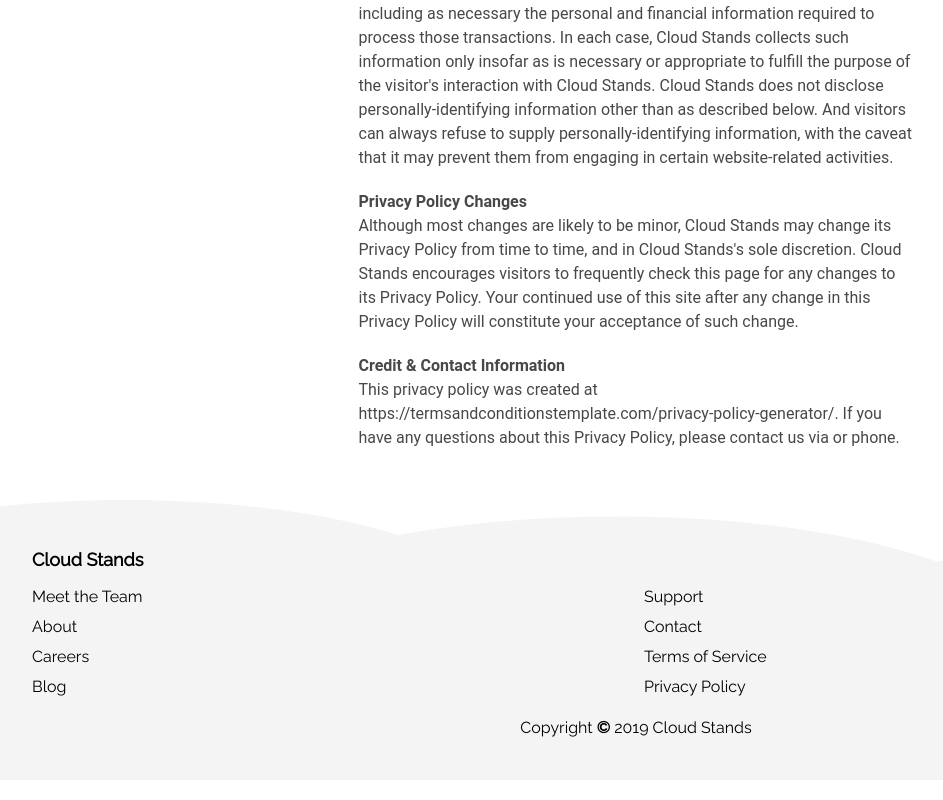
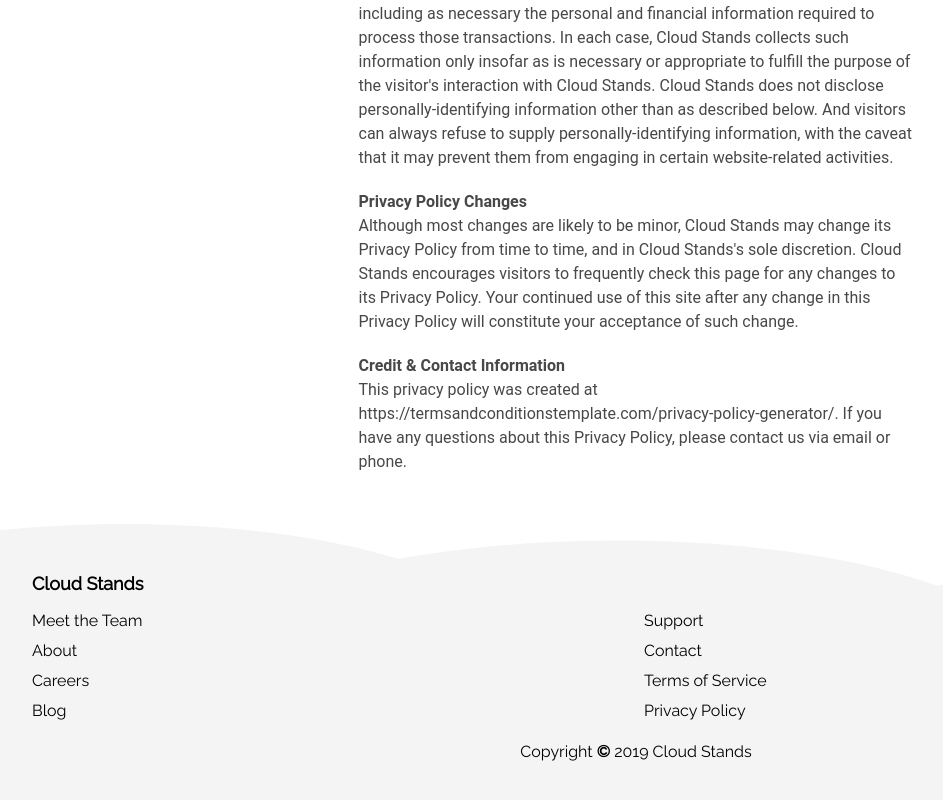
Before and after one commit to labs14-market-organizer/frontend, a React (Create React App) app: page /privacy in a window 1280 px wide. Shown: the part 3386-4186 px from the top of the page, without its empty margins (4-947 px from the left). Built offline with nearby package versions, Linux system fonts and the light colour scheme; a web font is replaced by a local one.

Commit message:
Fixes missing word in final paragraph

```diff
--- a/src/routes/PrivacyPolicy.js
+++ b/src/routes/PrivacyPolicy.js
@@ -120,7 +120,7 @@
             Credit & Contact Information
             </Typography>
             <Typography className="paragraph" variant="body1">
-            This privacy policy was created at https://termsandconditionstemplate.com/privacy-policy-generator/. If you have any questions about this Privacy Policy, please contact us via or phone.
+            This privacy policy was created at https://termsandconditionstemplate.com/privacy-policy-generator/. If you have any questions about this Privacy Policy, please contact us via email or phone.
             </Typography>
           </div>
         </StyledDiv>
```
